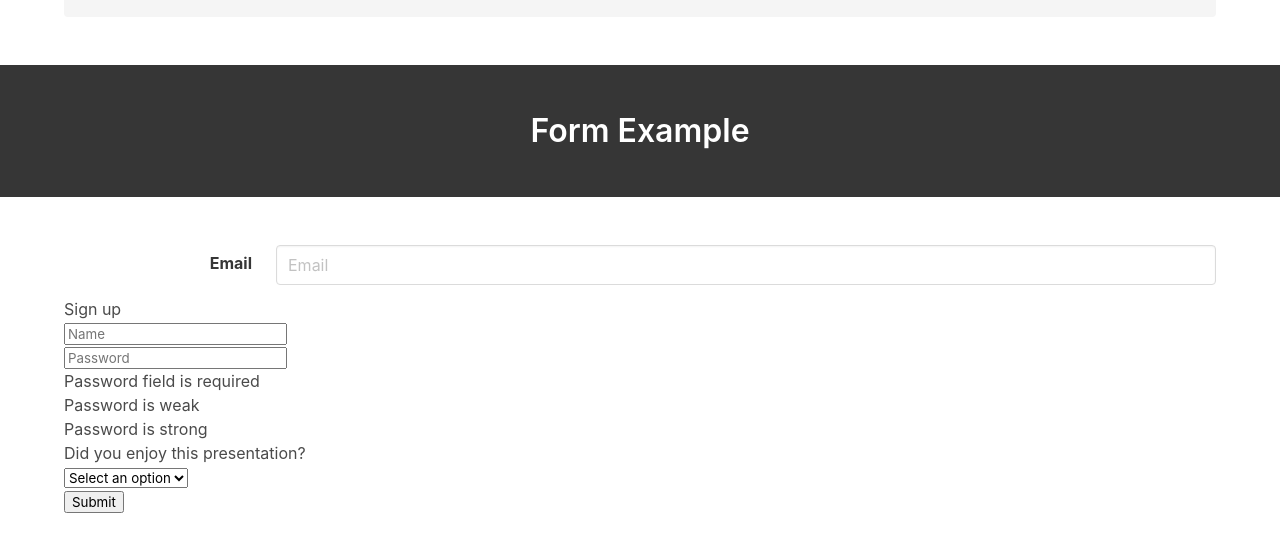
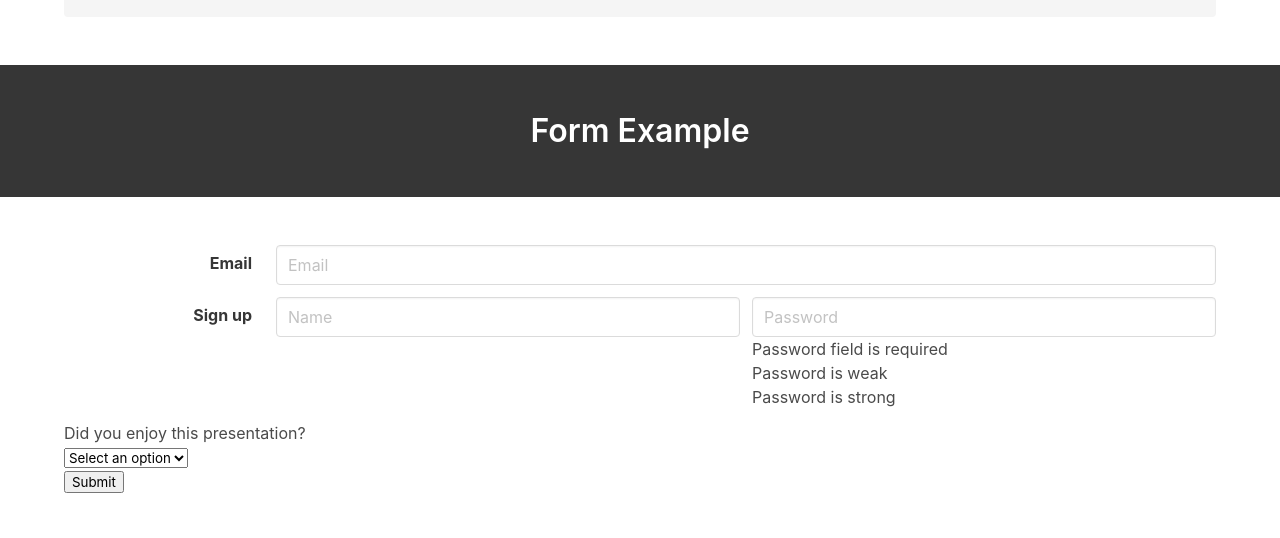
Before and after one commit to NebuBV/Szakmai2018Tavasz, a plain HTML site: page index.html in a window 1280 px wide. Shown: the part 2270-2808 px from the top of the page. Drawn offline with nearby package versions, Linux system fonts and the light colour scheme.

Commit message:
Name and password field

```diff
--- a/index.html
+++ b/index.html
@@ -284,21 +284,21 @@
       </div>
 
       <!-- Second row -->
-      <div class="">
-        <div class="">
-          <label class="">Sign up</label>
+      <div class="field is-horizontal">
+        <div class="field-label is-normal">
+          <label class="label">Sign up</label>
         </div>
-        <div class="">
+        <div class="field-body">
           <!-- Name field -->
-          <div class="">
-            <div class="">
-              <input class="" type="text" name="name" id="name" placeholder="Name">
+          <div class="field">
+            <div class="control">
+              <input class="input" type="text" name="name" id="name" placeholder="Name">
             </div>
           </div>
           <!-- Password field -->
-          <div class="">
-            <div class="">
-              <input type="password" class="" name="password" id="password" placeholder="Password" onkeyup="validate()">
+          <div class="field">
+            <div class="control">
+              <input type="password" class="input" name="password" id="password" placeholder="Password" onkeyup="validate()">
             </div>
             <!-- Validator messages -->
             <p class="" id="passwordError">Password field is required</p>
```
